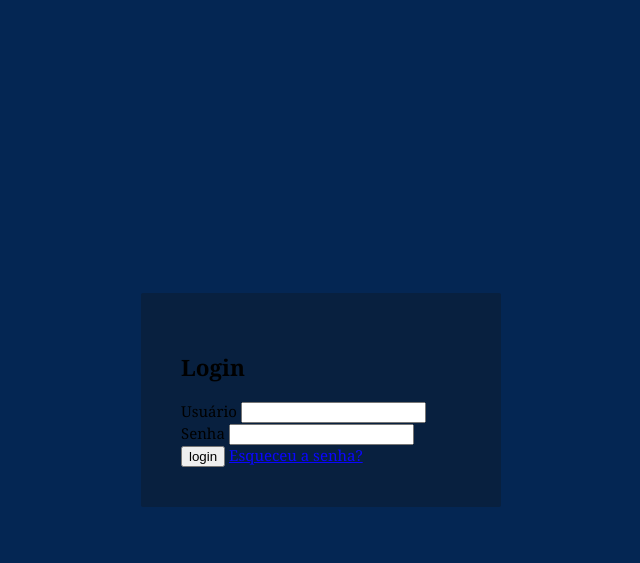
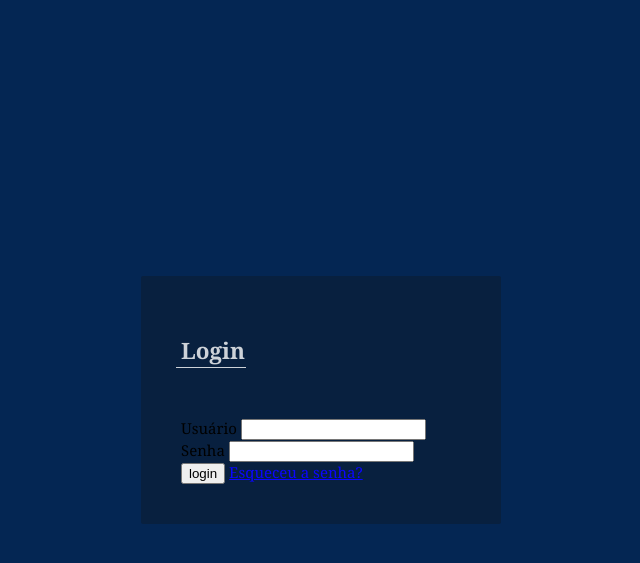
Before and after one commit to wandjr/VanoTech, a PHP site: page /login.html in a window 1280 px wide. Shown: the top 563 px of the page, without its empty margins (319-959 px from the left). Run offline with PHP 8.4, Linux system fonts and the light colour scheme.

Commit message:
Update vanotech.css

```diff
--- a/vanotech.css
+++ b/vanotech.css
@@ -204,6 +204,35 @@
 
 }
 
+.card-header {
+
+    padding-bottom: 50px;
+
+    opacity: 0.8;
+
+    color: #fff;
+
+}
+
+.card-header::after {
+
+    content: "";
+
+    width: 70px;
+
+    height: 1px;
+
+    background-color: #fff;
+
+    display: block;
+
+    margin-top: -17px;
+
+    margin-left: -5px;
+
+}
+
+
 
 .botao_cadastro
 {
```
